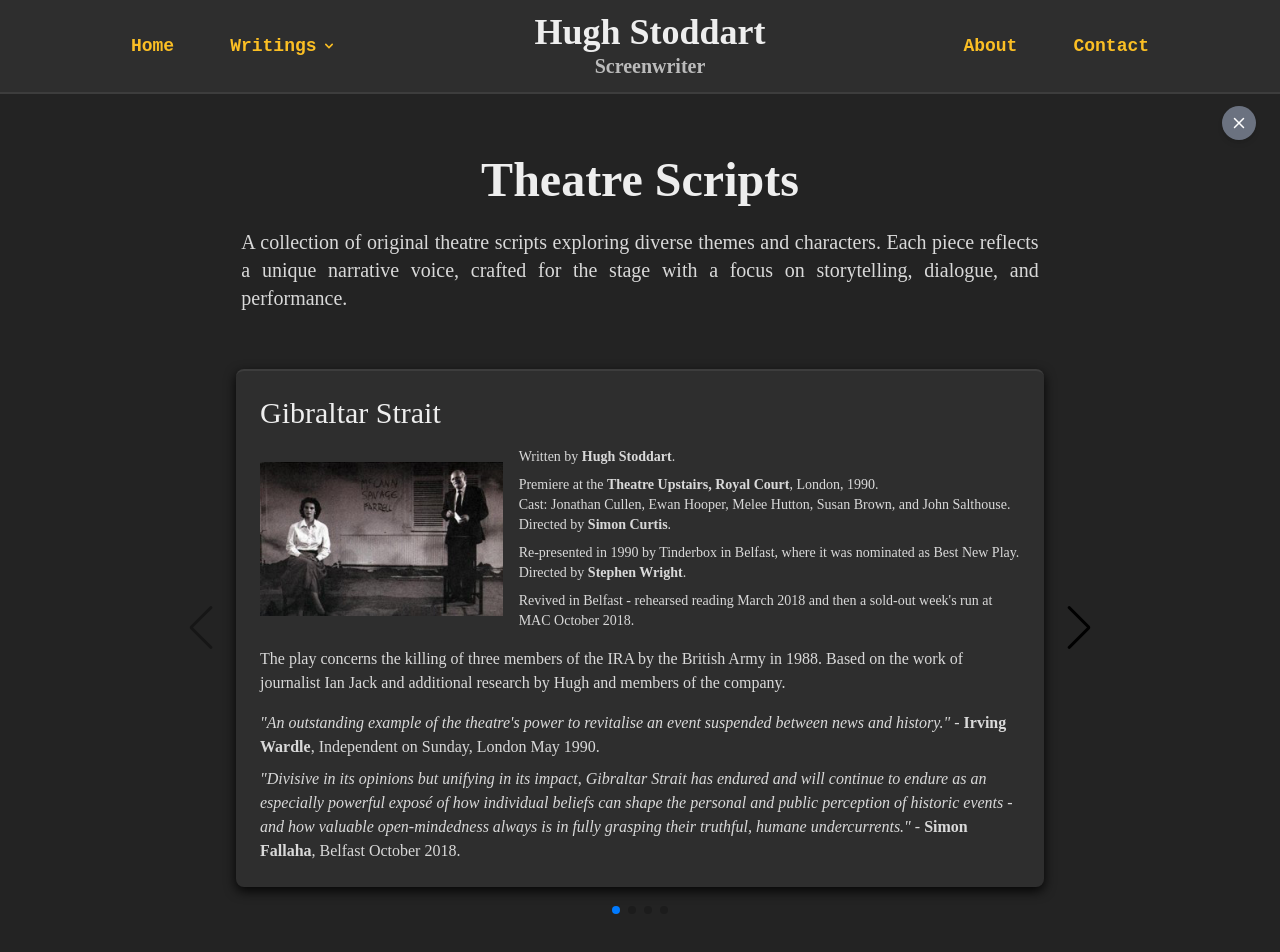
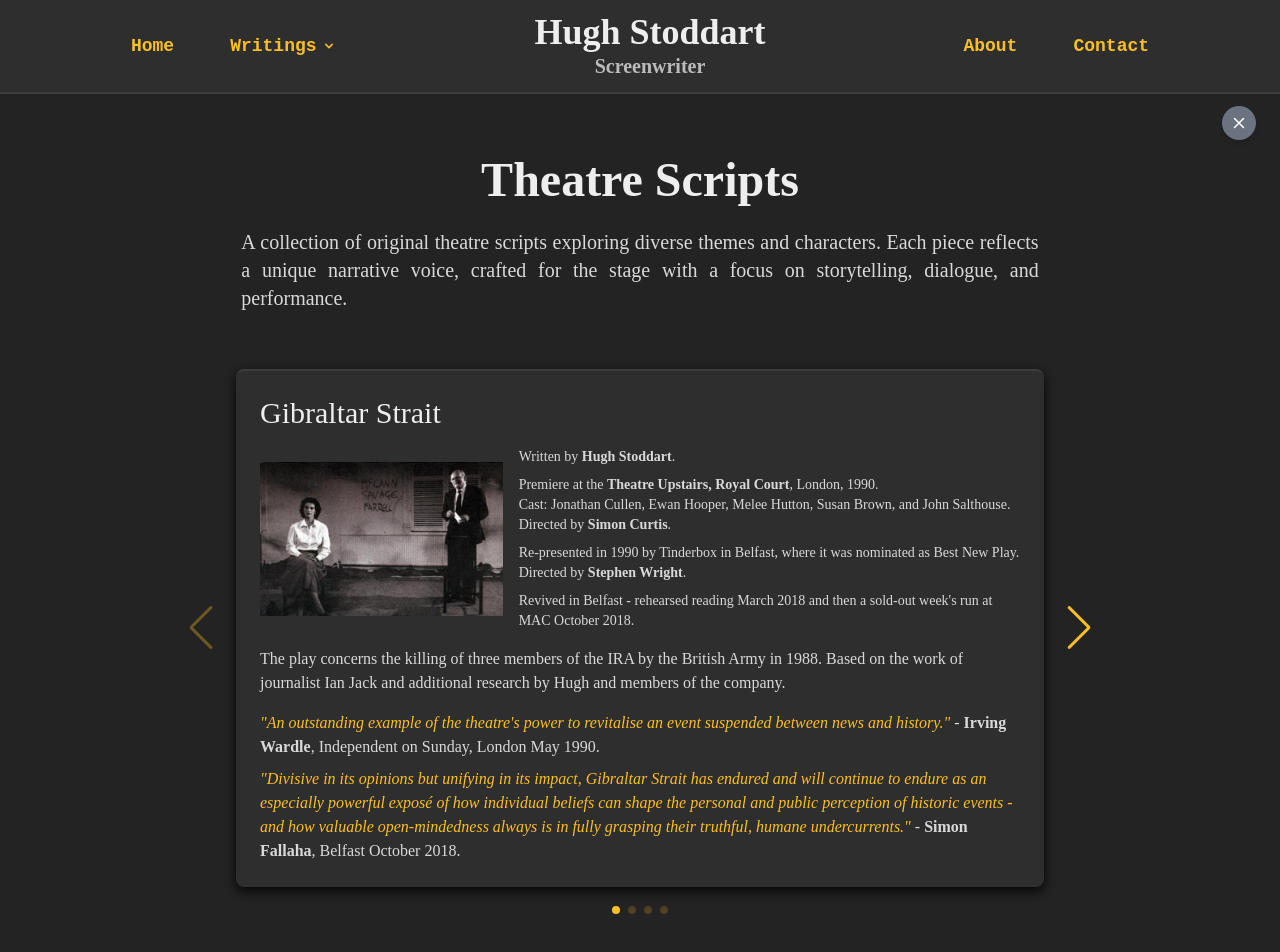
Before and after one commit to milochambers96/hugh-stoddart, a React (Vite) app: page /Writings/Theatre in a window 1280 px wide. Shown: the top 952 px of the page. Built offline with nearby package versions, Linux system fonts and the light colour scheme.

Commit message:
style: updsate naviagtion colours for theatre swiper

```diff
--- a/src/App.css
+++ b/src/App.css
@@ -1,3 +1,8 @@
+html {
+  background-color: #2e2e2e;
+  overscroll-behavior: none;
+}
+
 @media (min-width: 768px) {
   #theatre-shell .swiper {
     position: relative;
@@ -31,7 +36,7 @@
     margin-top: -25px;
     z-index: 10;
     cursor: pointer;
-    color: #000;
+    color: #fbbf24;
   }
 
   #theatre-shell .swiper-button-next {
@@ -41,4 +46,9 @@
   #theatre-shell .swiper-button-prev {
     left: 0;
   }
+
+  #theatre-shell .swiper-pagination-bullet,
+  .swiper-pagination-bullet-active {
+    background: #fbbf24;
+  }
 }
--- a/src/components/ContactPage/ContactForm.tsx
+++ b/src/components/ContactPage/ContactForm.tsx
@@ -103,16 +103,17 @@
               className="w-full p-2 rounded bg-white/10 text-hs-body font-interactive border border-white/20 focus:border-white/50 outline-none resize-none"
             />
           </div>
-
+          <div className="flex justify-center">
             <button
               type="submit"
               disabled={isSubmitting}
-            className="w-full py-2 px-4 rounded-lg font-semibold font-interactive text-hs-button-text uppercase transition-all bg-hs-button hover:bg-hs-button-hover active:scale-95 shadow-md"
+              className="w-full md:w-1/3 py-2 px-4 rounded-lg font-semibold font-interactive text-hs-button-text uppercase transition-all bg-hs-button hover:bg-hs-button-hover active:scale-95 shadow-md"
             >
               {isSubmitting
                 ? "Sending...".toLocaleUpperCase()
                 : "Send Message".toLocaleUpperCase()}
             </button>
+          </div>
 
           {error && (
             <div className="mt-4 p-4 bg-red-500/20 text-red-200 rounded">
--- a/src/components/WritingsPage/Theatre/TheatreCardComps/ImageCard.tsx
+++ b/src/components/WritingsPage/Theatre/TheatreCardComps/ImageCard.tsx
@@ -75,8 +75,10 @@
           <ul className="space-y-2">
             {script.reviews?.map((review, index) => (
               <li key={index}>
-                <span className="italic">"{review.comment}."</span> -{" "}
-                <span className="font-semibold">{review.author}</span>,{" "}
+                <span className="italic text-hs-accent">
+                  "{review.comment}."
+                </span>{" "}
+                - <span className="font-semibold">{review.author}</span>,{" "}
                 {review.publisher ? review.publisher + "," : ""} {review.city}{" "}
                 {review.when}.
               </li>
--- a/src/components/WritingsPage/Theatre/TheatreCardComps/ImagelessCard.tsx
+++ b/src/components/WritingsPage/Theatre/TheatreCardComps/ImagelessCard.tsx
@@ -33,8 +33,10 @@
           <ul>
             {script.reviews?.map((review, index) => (
               <li key={index}>
-                <span className="italic">"{review.comment}"</span> -{" "}
-                <span className="font-semibold">{review.author}</span>,{" "}
+                <span className="italic text-hs-accent">
+                  "{review.comment}."
+                </span>{" "}
+                - <span className="font-semibold">{review.author}</span>,{" "}
                 {review.publisher}.
               </li>
             ))}
```
Lines whose indentation alone changed are shown as unchanged.
